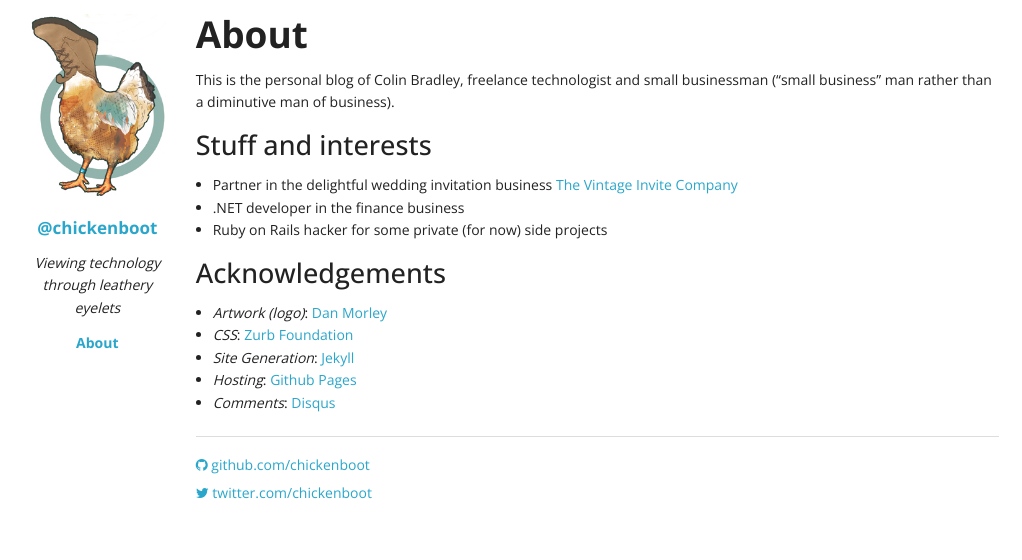
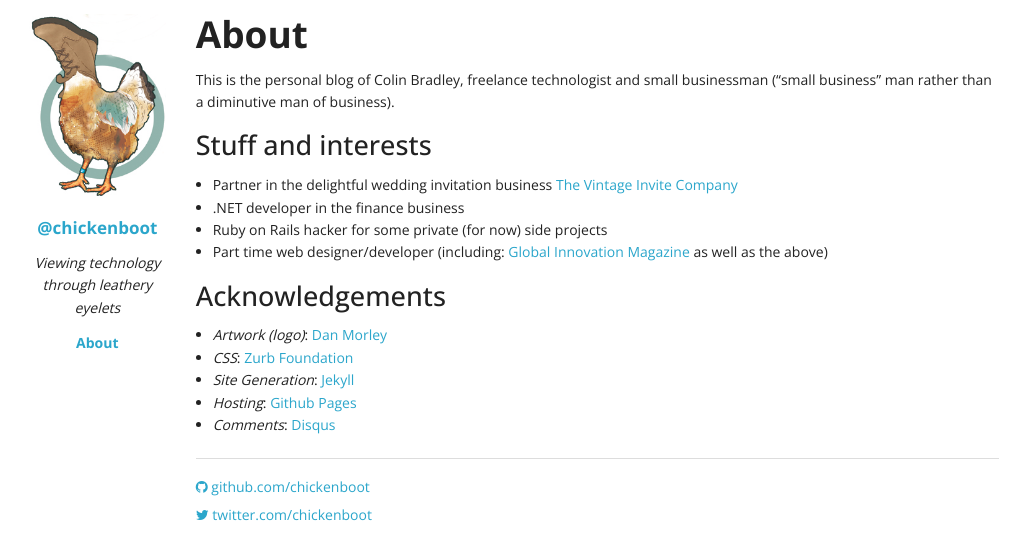
Before and after one commit to chickenboot/chickenboot.github.com, a Jekyll site: the page built from about.md, in a window 1280 px wide. Shown: the top 560 px of the page, without its empty margins (126-1148 px from the left). Built offline with Jekyll 4.4.1, drawn with Linux system fonts in a browser that asks for light colours; Markdown is read by kramdown in place of the engine named in the settings; a script that is not in the unit is left out.

Commit message:
Add global innovation magazine to the stuff

```diff
--- a/about.md
+++ b/about.md
@@ -11,6 +11,7 @@ This is the personal blog of Colin Bradley, freelance technologist and small bus
   * Partner in the delightful wedding invitation business [The Vintage Invite Company](http://thevintageinvite.com)
   * .NET developer in the finance business
   * Ruby on Rails hacker for some private (for now) side projects
+  * Part time web designer/developer (including: [Global Innovation Magazine](http://www.globalinnovationmagazine.com) as well as the above)
 
 ### Acknowledgements
 
```
